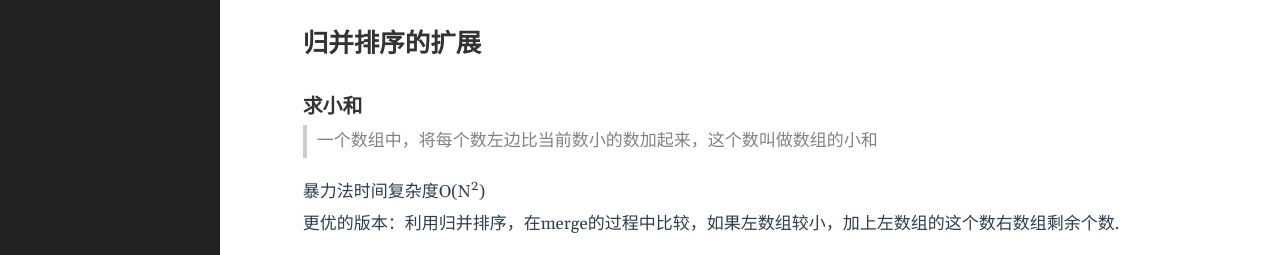
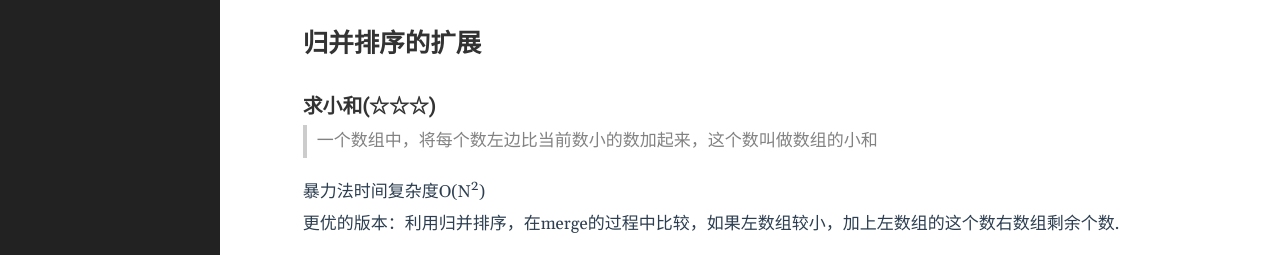
Before and after one commit to Taunk714/Taunk.github.io, a Jekyll site: the page built from _posts/2021-07-02-重学算法(2)-排序算法.md, in a window 1280 px wide and 900 px high, scrolled down 2911 px. Shown: the part 165-420 px from the top of the window. Built offline with Jekyll 4.4.1, drawn with Linux system fonts in a browser that asks for light colours.

````diff
--- a/_posts/2021-07-02-重学算法(2)-排序算法.md
+++ b/_posts/2021-07-02-重学算法(2)-排序算法.md
@@ -128,7 +128,7 @@ O(n) 临时储存的那个数组
     }
 ```
 ## 归并排序的扩展
-### 求小和
+### 求小和(☆☆☆)
 >一个数组中，将每个数左边比当前数小的数加起来，这个数叫做数组的小和
 
 暴力法时间复杂度O(N<sup>2</sup>)
````
